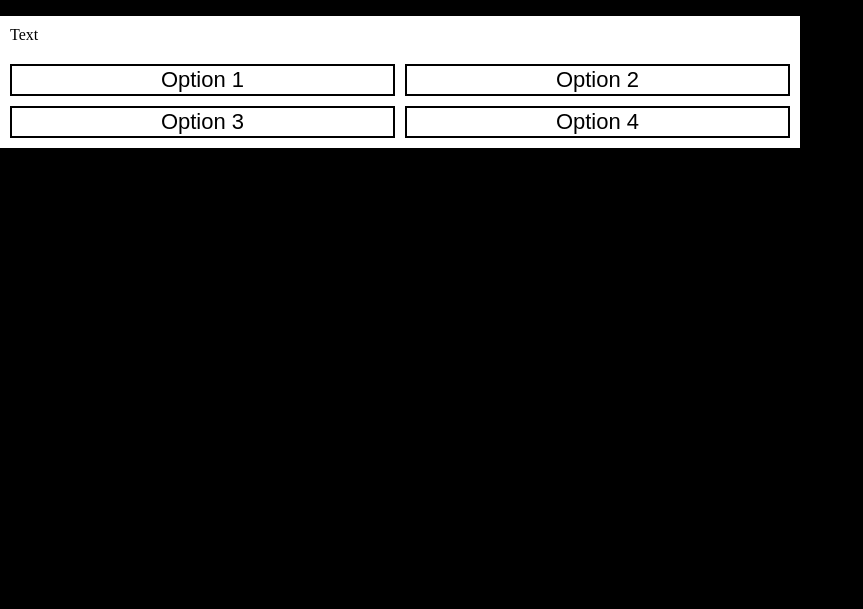
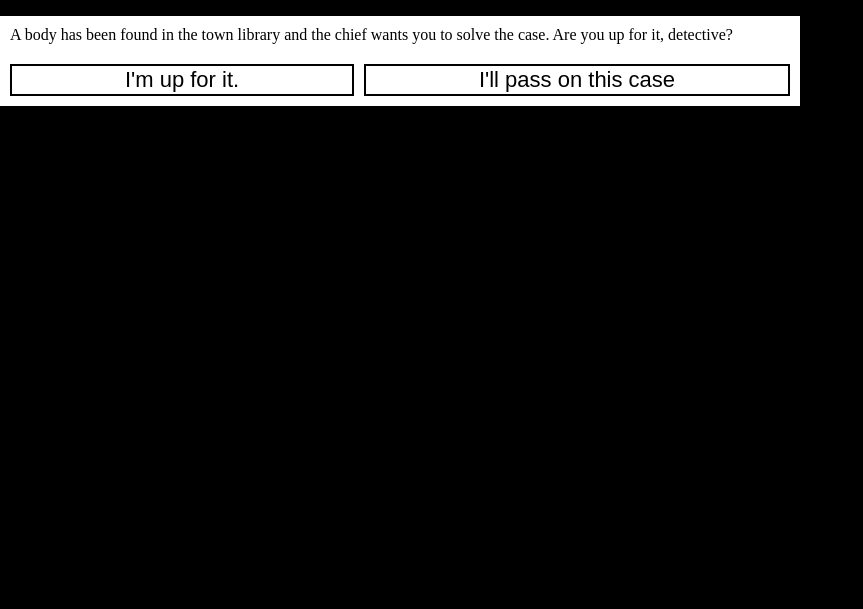
Before and after one commit to jjaredwatson/mysteryApp, a website: page index.html in a window 1280 px wide. Shown: the part 239-848 px from the top of the page, without its empty margins (0-863 px from the left). Drawn offline with Linux system fonts and the light colour scheme; files whose address does not match are found by name.

Commit message:
added showText and showOption

```diff
--- a/app.js
+++ b/app.js
@@ -1,7 +1,7 @@
-const textElement = document.getElementById('text')
-const optionButtonsElement = document.getElementById('option-buttons')
+const textElement = document.getElementById('text');
+const optionButtonsElement = document.getElementById('option-buttons');
 
-let state = {}
+let state = {};
 
 function startGame() {
     state = {}
@@ -10,7 +10,24 @@ function startGame() {
 
 function showTextNode(textNodeIndex) {
    const textNode = textNodes.find(textNode => textNode.id === textNodeIndex)
-   textElement.innerText = textNode.text
+   textElement.innerHTML = textNode.text;
+   while (optionButtonsElement.firstChild){
+       optionButtonsElement.removeChild(optionButtonsElement.firstChild)
+   }
+   textNode.options.forEach(option => {
+       if (showOption(option)) {
+           const button = document.createElement('button')
+           button.innerText = option.text
+           button.classList.add('btn')
+           button.addEventListener('click', () => selectOption(option))
+           optionButtonsElement.appendChild(button)
+       }
+
+   })
+}
+
+function showOption(option) {
+    return true;
 }
 
 function selectOption(option) {
@@ -20,13 +37,11 @@ function selectOption(option) {
 const textNodes = [
     {
         id: 1,
-        text: "A body has been found at the library and the chief wants you to solve the case. Are you up for it, detective?",
+        text: "A body has been found in the town library and the chief wants you to solve the case. Are you up for it, detective?",
         options: [
             {
                 text: "I'm up for it.",
-                setState: {
-                    takeCase: true
-                    },
+                setState: { takeCase: true },
                 nextText: 2
             },
             {
--- a/index.html
+++ b/index.html
@@ -4,7 +4,7 @@
     <meta charset="utf-8">
     <link href="https://fonts.googleapis.com/css2?family=Josefin+Sans:ital,wght@0,300;0,400;0,500;0,700;1,300;1,400;1,500&display=swap" rel="stylesheet">
     <link rel="stylesheet" href="css/style.css" media="screen" title="no title" charset="utf-8">
-    <script type="text/javascript" src='app.js'></script>
+    <script defer src='app.js'></script>
 
     <title>Murder Mystery</title>
   </head>
```
